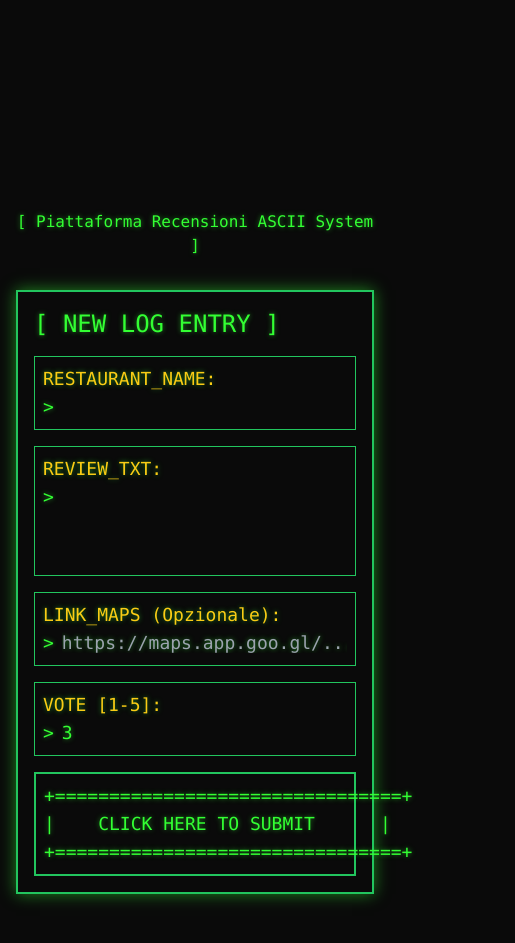
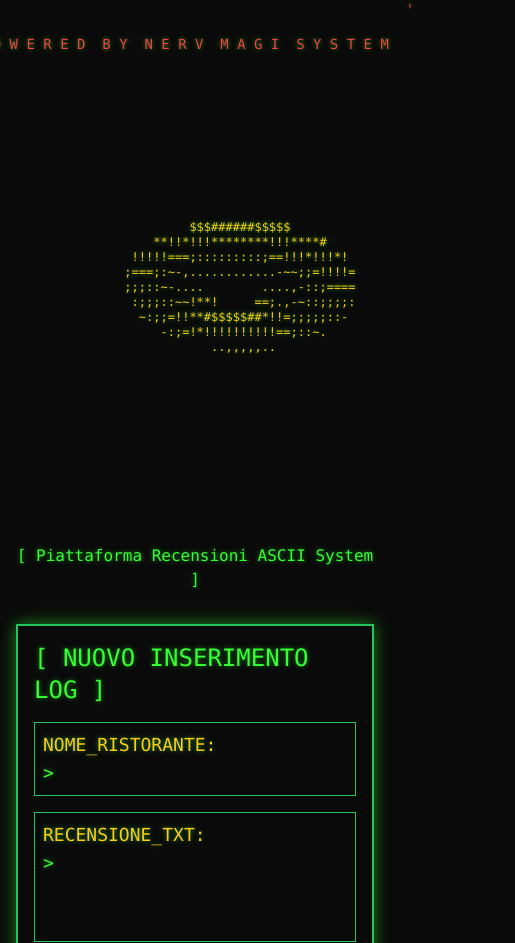
Before and after one commit to skyalbrigonia/dead-sea-restaurants-app, a Next.js app: page / in a window 390 px wide. Shown: the part 529-1472 px from the top of the page, 515 px wide, since content can reach past the window. Built offline with nearby package versions, Linux system fonts and the light colour scheme; no server answers; the database is empty.

Commit message:
fix mobile problems

```diff
--- a/src/app/page.js
+++ b/src/app/page.js
@@ -50,9 +50,15 @@ export default function HomePage() {
   return (
     <div className="container mx-auto p-4 max-w-7xl font-mono min-h-screen flex flex-col">
 
-      {/* FIX: Header ora contiene solo la ciambella, centrata. */}
-      <header className="w-full flex justify-center items-center py-4 md:min-h-32">
-        <div>
+      {/* FIX: Header ora è una colonna su mobile e una riga su desktop (md:) */}
+      <header className="w-full flex flex-col md:flex-row justify-between items-center py-4 md:min-h-32">
+        {/* Colonna Sinistra per il logo NERV */}
+        <div className="w-full md:w-1/4 flex justify-center md:justify-start">
+            <NervLogo />
+        </div>
+
+        {/* Colonna Centrale per la ciambella */}
+        <div className="w-full md:w-auto">
             <DonutAsciiHeader />
         </div>
       </header>
@@ -72,11 +78,12 @@ export default function HomePage() {
                   {reviews.length > 0 ? (
                     reviews.map((review) => (
                         <div key={review.id} className="border-2 border-green-500 p-4 shadow-[0_0_15px_rgba(51,255,51,0.5)]">
-                            <div className="flex justify-between items-start border-b-2 border-green-500 border-dashed pb-2 mb-2">
-                                <p className="text-2xl">{`> ${review.restaurant_name}`}</p>
-                                <p className="text-sm">{new Date(review.created_at).toLocaleDateString('it-IT')}</p>
+                            {/* FIX: Header della card responsive */}
+                            <div className="flex flex-col md:flex-row justify-between items-start border-b-2 border-green-500 border-dashed pb-2 mb-2">
+                                <p className="text-2xl break-words">{`> ${review.restaurant_name}`}</p>
+                                <p className="text-sm mt-2 md:mt-0">{new Date(review.created_at).toLocaleDateString('it-IT')}</p>
                             </div>
-                            <p className="my-3 text-lg before:content-['MSG:__']">{review.review_text}</p>
+                            <p className="my-3 text-lg break-words before:content-['MSG:__']">{review.review_text}</p>
 
                             {review.maps_link && (
                                 <div className="my-3">
@@ -106,7 +113,7 @@ export default function HomePage() {
           </div>
       </main>
 
-      {/* Footer con i loghi a sinistra e a destra, responsive. */}
+      {/* FIX: Footer responsive */}
       <footer className="w-full flex flex-col md:flex-row justify-between items-center py-8 mt-12 border-t-2 border-green-700 border-dashed space-y-8 md:space-y-0">
          <div>
             <NervLogo />
--- a/src/components/CreateReviewForm.js
+++ b/src/components/CreateReviewForm.js
@@ -16,24 +16,17 @@ export default function CreateReviewForm() {
     setIsSubmitting(true);
     setError('');
     setSuccess('');
-
     try {
       const data = {
-        "restaurant_name": restaurantName,
-        "review_text": reviewText,
-        "rating": Number(rating),
-        "maps_link": mapsLink,
+        "restaurant_name": restaurantName, "review_text": reviewText,
+        "rating": Number(rating), "maps_link": mapsLink,
       };
       await supabase.from('reviews').insert([data]);
-      setRestaurantName('');
-      setReviewText('');
-      setRating(3);
-      setMapsLink('');
-      setSuccess('LOG ADDED');
+      setRestaurantName(''); setReviewText(''); setRating(3); setMapsLink('');
+      setSuccess('LOG INSERITO CORRETTAMENTE');
       setTimeout(() => setSuccess(''), 3000);
     } catch (err) {
-      setError('TRANSMISSION FAILED');
-      console.error(err);
+      setError('TRASMISSIONE DATI FALLITA'); console.error(err);
     } finally {
       setIsSubmitting(false);
     }
@@ -41,62 +34,55 @@ export default function CreateReviewForm() {
 
   const handleRatingChange = (e) => {
     let value = e.target.value;
-    if (value === '') {
-        setRating('');
-        return;
-    }
+    if (value === '') { setRating(''); return; }
     let numValue = parseInt(value, 10);
-    if (numValue > 5) numValue = 5;
-    if (numValue < 1) numValue = 1;
+    if (numValue > 5) numValue = 5; if (numValue < 1) numValue = 1;
     setRating(numValue);
   };
 
-
-  const AsciiSubmitButton = ({ disabled }) => (
-    <button type="submit" disabled={disabled} className="w-full mt-4 text-lg group bg-transparent border-none">
-        <pre className={'text-center p-2 border-2 border-green-500 group-hover:bg-green-500 group-hover:text-black group-disabled:border-gray-500 group-disabled:text-gray-500'}>
-{`+================================+
-|    CLICK HERE TO SUBMIT      |
-+================================+`}
-        </pre>
+  // FIX: Sostituito il pulsante <pre> con un bottone standard più robusto e responsive
+  const SubmitButton = ({ disabled }) => (
+    <button type="submit" disabled={disabled} className="w-full mt-4 p-3 text-lg border-2 border-green-500 hover:bg-green-500 hover:text-black disabled:border-gray-500 disabled:text-gray-500">
+        [ CLICK HERE TO SUBMIT ]
     </button>
   );
 
   return (
     <div className="border-2 border-green-500 p-4 mb-8 shadow-[0_0_15px_rgba(51,255,51,0.5)]">
-      <p className="text-2xl mb-4">[ NEW LOG ENTRY ]</p>
+      <p className="text-2xl mb-4">[ NUOVO INSERIMENTO LOG ]</p>
       <form onSubmit={handleSubmit} className="space-y-4 text-lg">
         <div className="border border-green-500 p-2">
-            <label htmlFor="restaurant" className="block text-yellow-400">RESTAURANT_NAME:</label>
+            <label htmlFor="restaurant" className="block text-yellow-400">NOME_RISTORANTE:</label>
+            {/* FIX: L'input ora riempie lo spazio disponibile */}
             <div className="flex items-center">
                 <span className="mr-2">{'>'}</span>
-                <input id="restaurant" type="text" value={restaurantName} onChange={(e) => setRestaurantName(e.target.value)} required />
+                <input id="restaurant" type="text" value={restaurantName} onChange={(e) => setRestaurantName(e.target.value)} required className="flex-grow"/>
             </div>
         </div>
         <div className="border border-green-500 p-2">
-            <label htmlFor="review" className="block text-yellow-400">REVIEW_TXT:</label>
+            <label htmlFor="review" className="block text-yellow-400">RECENSIONE_TXT:</label>
             <div className="flex items-start">
                 <span className="mr-2">{'>'}</span>
-                <textarea id="review" value={reviewText} onChange={(e) => setReviewText(e.target.value)} rows={3} required />
+                <textarea id="review" value={reviewText} onChange={(e) => setReviewText(e.target.value)} rows={3} required className="flex-grow"/>
             </div>
         </div>
         <div className="border border-green-500 p-2">
             <label htmlFor="maps" className="block text-yellow-400">LINK_MAPS (Opzionale):</label>
             <div className="flex items-center">
                 <span className="mr-2">{'>'}</span>
-                <input id="maps" type="url" value={mapsLink} onChange={(e) => setMapsLink(e.target.value)} placeholder="https://maps.app.goo.gl/..." />
+                <input id="maps" type="url" value={mapsLink} onChange={(e) => setMapsLink(e.target.value)} placeholder="https://maps.app.goo.gl/..." className="flex-grow"/>
             </div>
         </div>
         <div className="border border-green-500 p-2">
-          <label htmlFor="rating" className="block text-yellow-400">VOTE [1-5]:</label>
+          <label htmlFor="rating" className="block text-yellow-400">VOTO [1-5]:</label>
           <div className="flex items-center">
               <span className="mr-2">{'>'}</span>
               <input id="rating" type="number" value={rating} onChange={handleRatingChange} required className="w-auto" />
           </div>
         </div>
-        {error && <p className="text-red-500 text-shadow-none">[ ERROR: {error} ]</p>}
-        {success && <p className="text-yellow-400 animate-pulse text-shadow-none">[ SUCCESS: {success} ]</p>}
-        <AsciiSubmitButton disabled={isSubmitting} />
+        {error && <p className="text-red-500 text-shadow-none">[ ERRORE: {error} ]</p>}
+        {success && <p className="text-yellow-400 animate-pulse text-shadow-none">[ SUCCESSO: {success} ]</p>}
+        <SubmitButton disabled={isSubmitting} />
       </form>
     </div>
   );
--- a/src/components/DonutAsciiHeader.js
+++ b/src/components/DonutAsciiHeader.js
@@ -1,67 +1,42 @@
 'use client';
-
 import { useState, useEffect } from 'react';
 
 const DonutAsciiHeader = () => {
   const [frame, setFrame] = useState('');
-
   useEffect(() => {
-    let A = 0;
-    let B = 0;
-
+    let A = 0, B = 0;
     const intervalId = setInterval(() => {
-        const b = [];
-        const z = [];
-
-        const canvasWidth = 60;
-        const canvasHeight = 30;
-
-        A += 0.05;
-        B += 0.03;
-
+        const b = [], z = [];
+        const canvasWidth = 60, canvasHeight = 30;
+        A += 0.05; B += 0.03;
         const cA = Math.cos(A), sA = Math.sin(A);
         const cB = Math.cos(B), sB = Math.sin(B);
-
         for (let k = 0; k < canvasWidth * canvasHeight; k++) {
-            b[k] = k % canvasWidth === canvasWidth - 1 ? "\n" : " ";
-            z[k] = 0;
+            b[k] = k % canvasWidth === canvasWidth - 1 ? "\n" : " "; z[k] = 0;
         }
-
         const luminanceChars = ".,-~:;=!*#$@";
-
         for (let j = 0; j < 6.28; j += 0.07) {
             const ct = Math.cos(j), st = Math.sin(j);
             for (let i = 0; i < 6.28; i += 0.02) {
                 const sp = Math.sin(i), cp = Math.cos(i);
-
-                const R2 = 2.5;
-                const K2 = 5;
-
-                const h = ct + R2;
-                const D = 1 / (sp * h * sA + st * cA + K2);
+                const R2 = 2.5, K2 = 5;
+                const h = ct + R2; const D = 1 / (sp * h * sA + st * cA + K2);
                 const t = sp * h * cA - st * sA;
-
                 const x = Math.floor(canvasWidth / 2 + (canvasWidth / 3) * D * (cp * h * cB - t * sB));
                 const y = Math.floor(canvasHeight / 2 + (canvasHeight / 6) * D * (cp * h * sB + t * cB));
-
                 const o = x + canvasWidth * y;
                 const N = Math.floor(8 * ((st * sA - sp * ct * cA) * cB - sp * ct * sA - st * cA - cp * ct * sB));
-
                 if (y < canvasHeight && y >= 0 && x >= 0 && x < canvasWidth && D > z[o]) {
-                    z[o] = D;
-                    b[o] = luminanceChars[N > 0 ? N : 0];
+                    z[o] = D; b[o] = luminanceChars[N > 0 ? N : 0];
                 }
             }
         }
-
         setFrame(b.join(""));
-
     }, 50);
-
     return () => clearInterval(intervalId);
   }, []);
 
-  return <pre className="text-center my-2 text-lg leading-tight text-yellow-400">{frame}</pre>;
+  // FIX: Testo più piccolo su mobile e più grande su desktop
+  return <pre className="text-center my-2 text-xs md:text-lg leading-tight text-yellow-400">{frame}</pre>;
 };
-
 export default DonutAsciiHeader;
```
